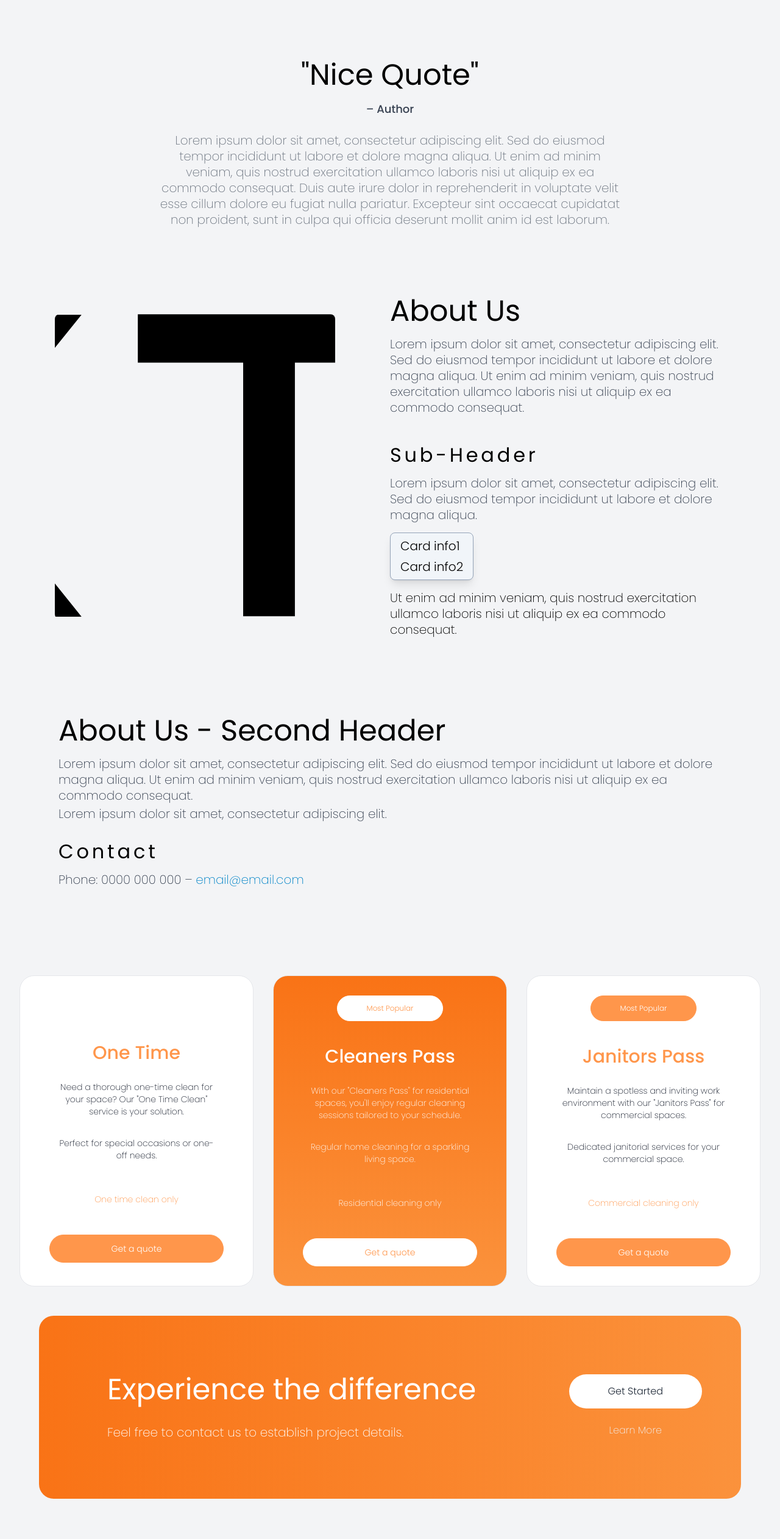
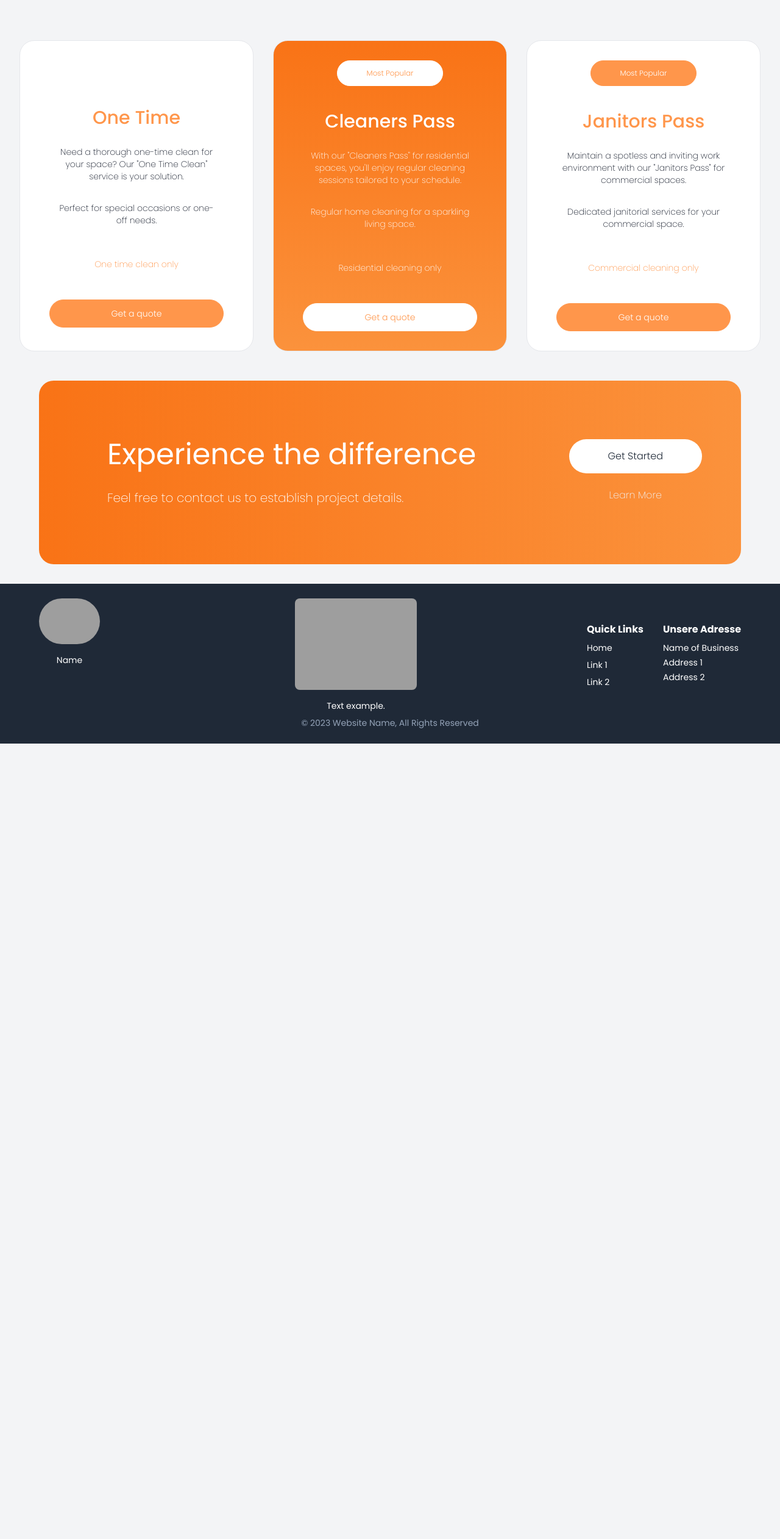
Before and after one commit to vonstolldesigns/cleaning-website-1, a Next.js app: page / in a window 1280 px wide. Shown: the part 1546-4069 px from the top of the page at 61% size. After the commit the page ends 2765 px from the top, so only its background shows below. Built offline with nearby package versions, Linux system fonts and the light colour scheme; grey boxes are pictures that could not be loaded.

Commit message:
hidden non-used components

```diff
--- a/app/(root)/(home)/page.tsx
+++ b/app/(root)/(home)/page.tsx
@@ -45,11 +45,11 @@ const HomePage = () => {
     <>
       <HeroSection />
       <SeamlessProcess />
-      <Quote1 />
-      <AboutUs />
+      {/* <Quote1 /> */}
+      {/* <AboutUs /> */}
       <PriceCardsDisplay cardsData={cardsData} />
       <Banner />
-      <CardsSection />
+      {/* <CardsSection /> */}
     </>
   );
 };
```
